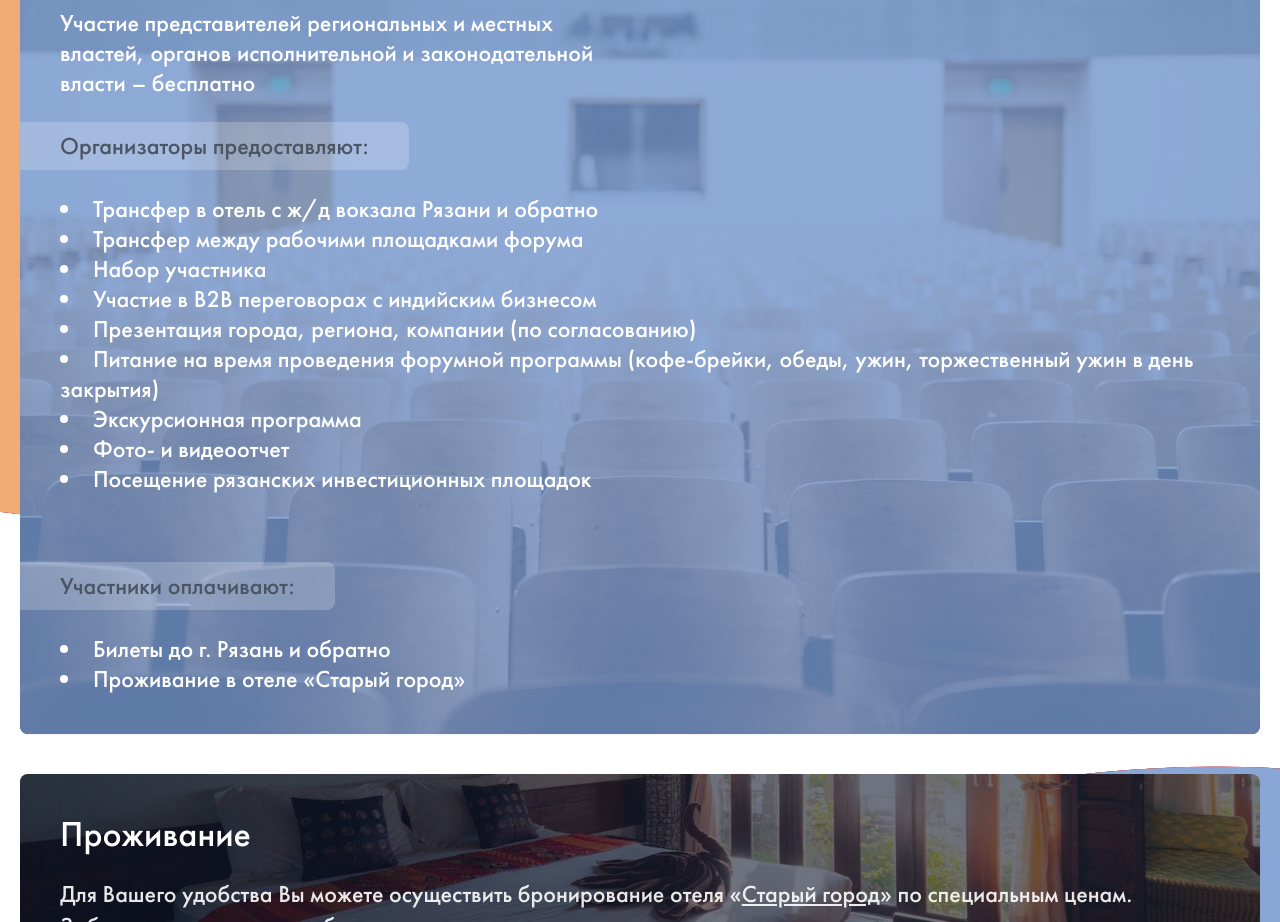
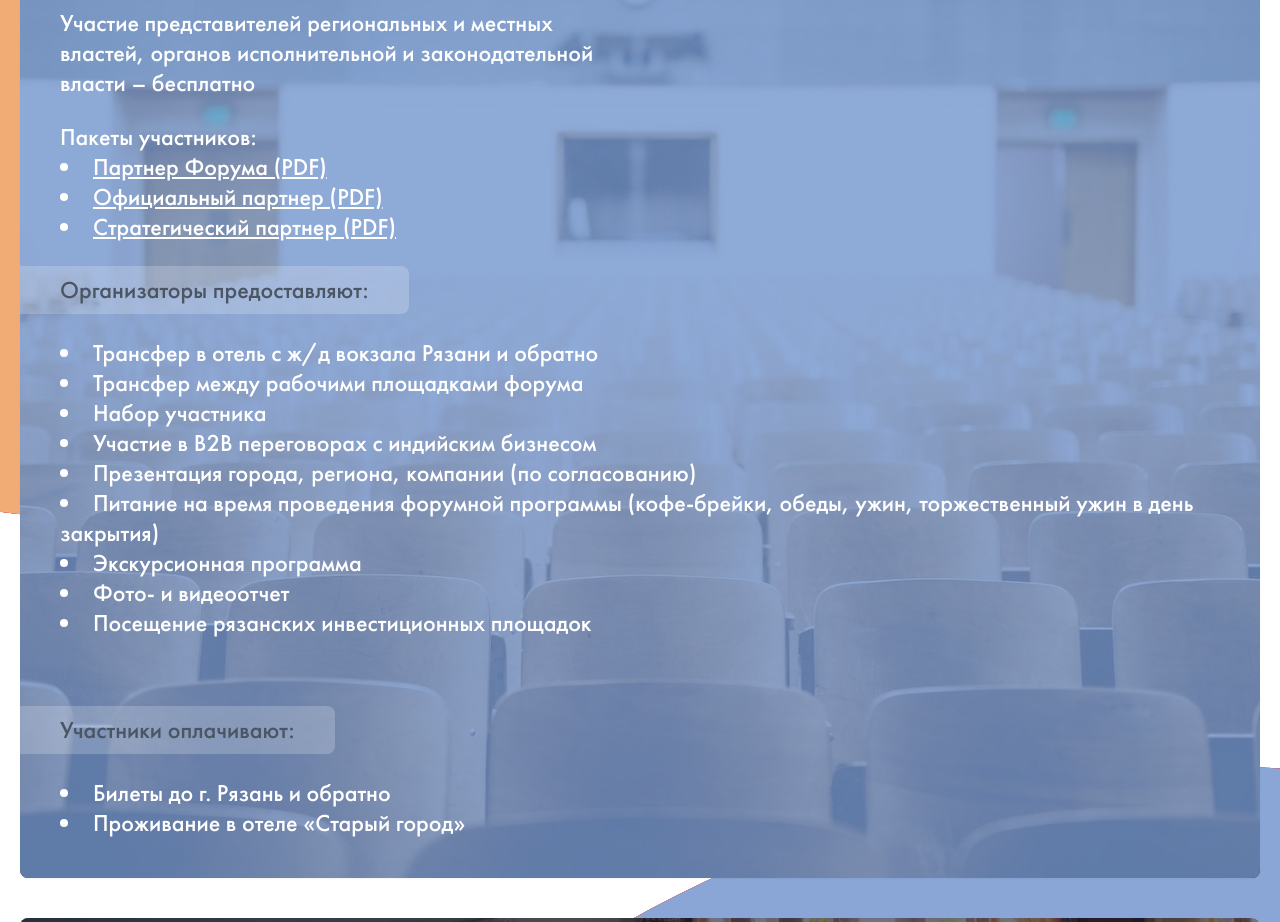
Before and after one commit to urc-ru/rusindforum.urc.ru, a website: page docs/index.html in a window 1280 px wide. Shown: the part 3580-4502 px from the top of the page. Drawn offline with nearby package versions, Linux system fonts and the light colour scheme; a web font is replaced by a local one.

Commit message:
add partner pdf

```diff
--- a/docs/index.html
+++ b/docs/index.html
@@ -4,7 +4,7 @@
 <head>
     <meta charset="UTF-8">
     <meta name="viewport" content="width=device-width, initial-scale=1.0">
-    <link href="/style.css?1" rel="stylesheet">
+    <link href="/style.css?2" rel="stylesheet">
     <script src="https://cdn.jsdelivr.net/gh/alpinejs/alpine@v2.x.x/dist/alpine.min.js" defer></script>
 </head>
 
@@ -188,9 +188,17 @@
                         </div>
                     </div>
                     <div class="text-xl lg:text-2xl text-white space-y-6">
-                        <div class="md:w-1/2 leading-tight">
-                            Участие представителей региональных и местных властей, органов исполнительной и законодательной власти – бесплатно
-                        </div>
+                            <div class="md:w-1/2 leading-tight">
+                                Участие представителей региональных и местных властей, органов исполнительной и законодательной власти – бесплатно
+                            </div>
+                            <div class="md:w-1/2 leading-tight">
+                                <p>Пакеты участников:</p>
+                                <ul class="list-disc list-inside">
+                                <li><a class="underline" target="_blank" href="/forum_partner.pdf">Партнер Форума (PDF)</a></li>
+                                <li><a class="underline" target="_blank" href="/official_partner.pdf">Официальный партнер (PDF)</a></li>
+                                <li><a class="underline" target="_blank" href="/strategic_partner.pdf">Стратегический партнер (PDF)</a></li>
+                                </ul>
+                            </div>
                         <div class="bg-white inline-block p-2 -ml-6 lg:-ml-10 pl-10 px-10 bg-opacity-20 rounded-r-lg text-2xl lg:text-2xl text-gray-600">
                             Организаторы предоставляют:
                         </div>
```
Also changed, not shown: docs/style.css, 3 other files.
